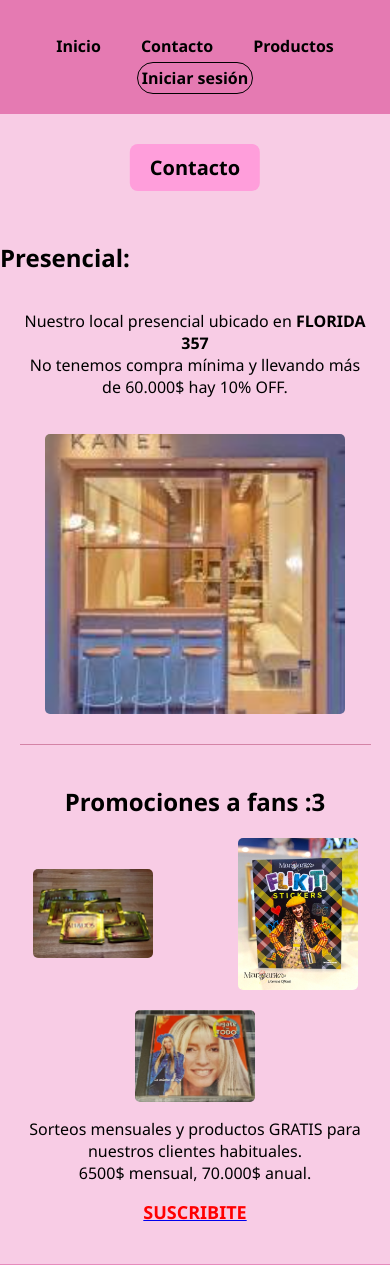
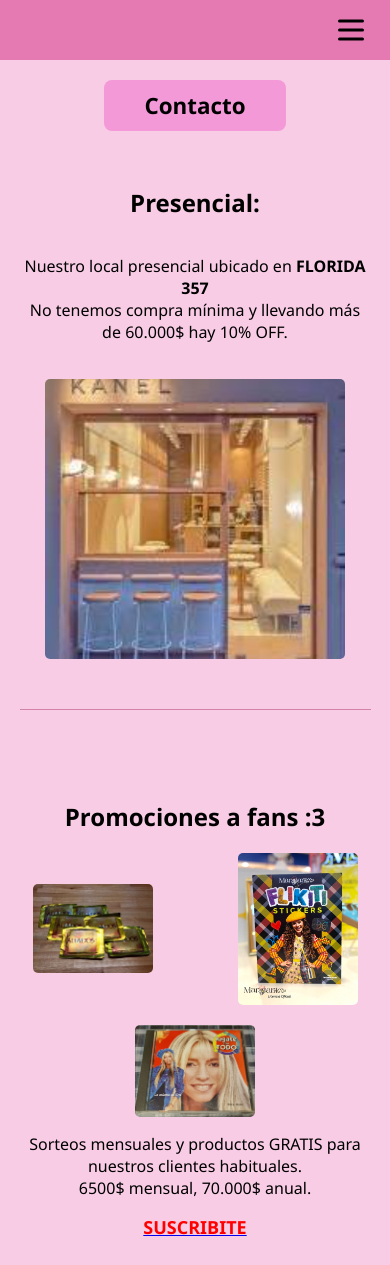
Before and after one commit to juanpatriciochiriff/TP_N_3_PAGINA_WEB, a PHP site: page /contacto.html in a window 390 px wide. Shown: the top 1265 px of the page. Run offline with PHP 8.4, Linux system fonts and the light colour scheme.

Commit message:
subo cambios

```diff
--- a/Index.html
+++ b/Index.html
@@ -6,6 +6,7 @@
   <meta name="viewport" content="width=device-width, initial-scale=1.0">
   <title>Inicio</title>
   <link rel="stylesheet" href="src/css/index.css">
+  <link rel="icon" type="image/png" href="src/img/icono.png">
   <script src="src/js/header-y-footer.js"></script>
 </head>
 <div id="header"></div>
--- a/Inicio-sesion.php
+++ b/Inicio-sesion.php
@@ -8,6 +8,7 @@
     <meta charset="UTF-8">
     <meta name="viewport" content="width=device-width, initial-scale=1.0">
     <title>Inicio de Sesión</title>
+    <link rel="icon" type="image/png" href="src/img/icono.png">
     <link rel="stylesheet" href="src/css/inicio.css">
 </head>
 <body>
--- a/Registro_usuario.php
+++ b/Registro_usuario.php
@@ -7,6 +7,7 @@
     <meta name="viewport" content="width=device-width, initial-scale=1.0">
     <title>Registro</title>
     <link rel="stylesheet" href="src/css/registro.css">
+    <link rel="icon" type="image/png" href="src/img/icono.png">
 </head>
 <body>
     <div class="container">
--- a/cancelar.php
+++ b/cancelar.php
@@ -52,6 +52,7 @@
     <meta name="viewport" content="width=device-width, initial-scale=1.0">
     <title>Cancelar Suscripción</title>
     <link rel="stylesheet" href="src/css/metodo-pago.css">
+    <link rel="icon" type="image/png" href="src/img/icono.png">
 </head>
 
 <body>
--- a/contacto.html
+++ b/contacto.html
@@ -6,6 +6,7 @@
   <meta name="viewport" content="width=device-width, initial-scale=1.0">
   <title>Contacto</title>
   <link rel="stylesheet" href="src/css/contacto.css">
+  <link rel="icon" type="image/png" href="src/img/icono.png">
   <script src="src/js/header-y-footer.js"></script>
 </head>
 <body>
--- a/grandes-exitos.html
+++ b/grandes-exitos.html
@@ -5,6 +5,7 @@
     <meta name="viewport" content="width=device-width, initial-scale=1.0">
     <title>Grandes Éxitos</title>
     <link rel="stylesheet" href="src/css/grandes-exitos.css">
+    <link rel="icon" type="image/png" href="src/img/icono.png">
     <script src="src/js/header-y-footer.js"></script>
 </head>
 <div id="header"></div>
--- a/header.php
+++ b/header.php
@@ -1,9 +1,16 @@
-<?php
-session_start();
-?>
+<?php session_start(); ?>
 <link rel="stylesheet" href="src/css/header.css">
 
-<header>
+<header class="header">
+
+  <input type="checkbox" id="menu-toggle">
+
+  <label for="menu-toggle" class="hamburger">
+      <span></span>
+      <span></span>
+      <span></span>
+  </label>
+
   <nav>
     <ul>
 
@@ -13,9 +20,9 @@
         <li><a href="Index.html">Inicio</a></li>
         <li><a href="contacto.html">Contacto</a></li>
         <li><a href="productos.html">Productos</a></li>
-      </div>
 
-      <div class="right-menu">
+
+
         <?php if (isset($_SESSION['id_usuario'])): ?>
           <li><a href="src/php/cerrar-sesion.php">Cerrar sesión</a></li>
         <?php else: ?>
@@ -25,4 +32,5 @@
 
     </ul>
   </nav>
+
 </header>
--- a/metodo-pago.php
+++ b/metodo-pago.php
@@ -41,6 +41,7 @@
   <meta name="viewport" content="width=device-width, initial-scale=1.0">
   <title>Finalizar Compra</title>
   <link rel="stylesheet" href="src/css/metodo-pago.css">
+  <link rel="icon" type="image/png" href="src/img/icono.png">
 </head>
 
 <body>
--- a/productos.html
+++ b/productos.html
@@ -7,6 +7,7 @@
     <link rel="stylesheet" href="src/css/productos.css" />
     <link rel="stylesheet" href="https://cdnjs.cloudflare.com/ajax/libs/font-awesome/6.0.0/css/all.min.css">
     <script src="src/js/header-y-footer.js"></script>
+    <link rel="icon" type="image/png" href="src/img/icono.png">
 </head>
 
 <body>
--- a/src/css/contacto.css
+++ b/src/css/contacto.css
@@ -19,6 +19,7 @@
   background-color: #f48fc0; /* Banda superior rosa */
   padding: 10px 0;
   text-align: center;
+   z-index: 1000;
 }
 
 /* Navegación principal */
@@ -43,28 +44,31 @@
 /* ---------------------------------------------------- */
 
 .titulo-principal {
-  background-color: #ff9edb;
-  color: black;
-  display: inline-block;
+  width: fit-content;
   padding: 10px 40px;
-  margin: 30px auto;
-  font-size: 24px;
+  margin-left: auto;
+  margin-right: auto;
+  text-align: center;
+  display: block;
+  font-size: 1.4rem;
+  background-color: #f399d8;
   border-radius: 8px;
-  text-align: center;
+  letter-spacing: 2;
+}
 
-  /* Centrado manual */
-  position: relative;
-  left: 50%;
-  transform: translateX(-50%);
-}
 
 
 /* ---------------------------------------------------- */
 /*                     SECCIONES GENERALES              */
 /* ---------------------------------------------------- */
 
+
 h2 {
-  margin-top: 20px;
+  width: fit-content;
+  margin-left: auto;
+  margin-right: auto;
+  text-align: center;
+  display: block;
 }
 
 .presencial, .virtual {
@@ -248,9 +252,14 @@
     margin-right: auto;
   }
 
-  /* Ajuste de título para pantallas pequeñas */
-  .titulo-principal {
-    font-size: 20px;
-    padding: 10px 20px;
+  .titulo-principal,
+  h2 {
+
+    width: fit-content;
+    margin-top: 20px;
+    text-align: center;
+    display: block;
   }
+
+
 }
--- a/src/css/footer.css
+++ b/src/css/footer.css
@@ -3,6 +3,18 @@
 /* ---------------------------------------------------- */
 
 /* Contenedor general del footer */
+
+html, body {
+    height: 100%;        /* Necesario para que el body pueda ocupar toda la pantalla */
+    margin: 0;
+    display: flex;
+    flex-direction: column;
+}
+
+/* El contenido principal debe expandirse */
+main {
+    flex: 1;
+}
 
 .footer {
     width: 100%;
@@ -49,6 +61,9 @@
     opacity: 0.8;              /* Lo hace un poco más suave */
 }
 
+.footer p{
+    color: black;
+}
 
 /* ---------------------------------------------------- */
 /*                        RESPONSIVE                    */
--- a/src/css/header.css
+++ b/src/css/header.css
@@ -13,10 +13,16 @@
 /* ---------------------------------------------------- */
 
 header {
-
     width: 100%;
     background-color: var(--rosa-fuerte);
-    padding: 15px 0;   /* Espacio vertical del header */
+    padding: 12px 0;
+    display: flex;
+    justify-content: center;
+    align-items: center;
+    position: relative;    /* necesario para posicion absolute dentro */
+    min-height: 60px;      /* garantiza espacio para la hamburguesa */
+    box-sizing: border-box;
+    z-index: 1000;
 }
 
 
@@ -74,7 +80,10 @@
 }
 
 nav a:hover {
-    text-decoration: underline;
+    border-bottom: 2px solid black;
+
+    transition: 0.1s ease-in-out
+
 }
 
 /* Estilo especial para enlaces del lado derecho */
@@ -92,27 +101,116 @@
 }
 
 
-/* ---------------------------------------------------- */
-/*                        RESPONSIVE                     */
-/*               (Celulares y tablets pequeñas)          */
-/* ---------------------------------------------------- */
+/* ---------------------------------------------- */
+/*                 ICONO HAMBURGUESA              */
+/* ---------------------------------------------- */
+
+.hamburger {
+    display: none;               /* solo en desktop oculto, en mobile se muestra */
+    position: absolute;
+    top: 50%;
+    right: 18px;                 /* separación desde el borde derecho */
+    transform: translateY(-50%); /* centra verticalmente */
+    z-index: 2000;
+    flex-direction: column;
+    gap: 6px;
+    cursor: pointer;
+    padding: 8px;
+    align-items: center;
+    justify-content: center;
+    background: transparent;
+    border-radius: 6px;
+}
+
+
+
+.hamburger span {
+    display: block;
+    width: 26px;
+    height: 3px;
+    background-color: black;
+    transition: transform 0.25s ease, opacity 0.25s ease;
+    border-radius: 2px;
+}
+
+/* Ocultar checkbox */
+#menu-toggle {
+    position: absolute;
+    left: -9999px;
+    width: 1px;
+    height: 1px;
+    overflow: hidden;
+    clip: rect(0 0 0 0);
+    white-space: nowrap;
+    border: 0;
+    padding: 0;
+    margin: 0;
+}
+
+/* ---------------------------------------------- */
+/*               RESPONSIVE (700PX)               */
+/* ---------------------------------------------- */
 
 @media (max-width: 700px) {
 
-    /* Menú pasa de horizontal a vertical */
+    .hamburger {
+        display: flex;
+    }
+
+    /* menú oculto por defecto */
     nav ul {
         flex-direction: column;
-        gap: 10px;
-        padding: 10px;
+        position: absolute;
+        top: 100%;           /* justo debajo del header */
+        left: 0;
+        right: 0;
+        width: 100%;
+        background-color: var(--rosa-fuerte);
+        padding: 12px 0;
+        display: none;
+        opacity: 0;
+        transform: translateY(-8px);
+        transition: opacity 0.25s ease, transform 0.25s ease;
+        box-sizing: border-box;
     }
 
-    /* El orden se reorganiza para que el menú quede lógico */
-    .center-menu {
-        justify-content: center;
-        order: 1;
+    /* mostrar menú cuando checkbox está checked */
+    #menu-toggle:checked ~ nav ul {
+        display: flex;
+        opacity: 1;
+        transform: translateY(0);
     }
 
+    /* animación del icono (rotar + desaparecer barra del centro) */
+    #menu-toggle:checked + .hamburger span:nth-child(1) {
+        transform: rotate(45deg) translate(4px, 4px);
+    }
+    #menu-toggle:checked + .hamburger span:nth-child(2) {
+        opacity: 0;
+        transform: translateX(-10px);
+    }
+    #menu-toggle:checked + .hamburger span:nth-child(3) {
+        transform: rotate(-45deg) translate(4px, -4px);
+    }
+
+    /* ajustes del layout interno del menú en mobile */
+    .left-space {
+        display: none;
+    }
+
+    .center-menu,
     .right-menu {
-        order: 2;
+        width: 100%;
+        gap: 12px;
+        flex-direction: column;
+        align-items: center;
+    }
+
+    .right-menu a {
+        border-radius: 0 !important;
+        border: none;
+        padding: 8px 0;
+        width: 100%;
+        text-align: center;
     }
 }
--- a/suscripcion.php
+++ b/suscripcion.php
@@ -51,6 +51,7 @@
   <title>Suscripción Fans Cris Morena</title>
   <link rel="stylesheet" href="src/css/suscripcion.css">
   <script src="src/js/header-y-footer.js"></script>
+  <link rel="icon" type="image/png" href="src/img/icono.png">
 </head>
 
 <body>
```
Also changed, not shown: src/css/productos.css (+11 -0 lines), src/css/suscripcion.css (+38 -0 lines), src/img/icono.png (added).
